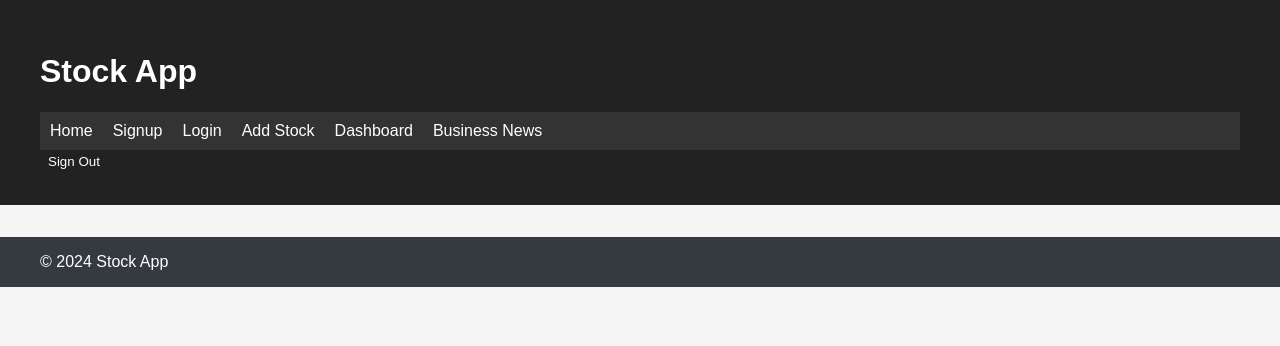
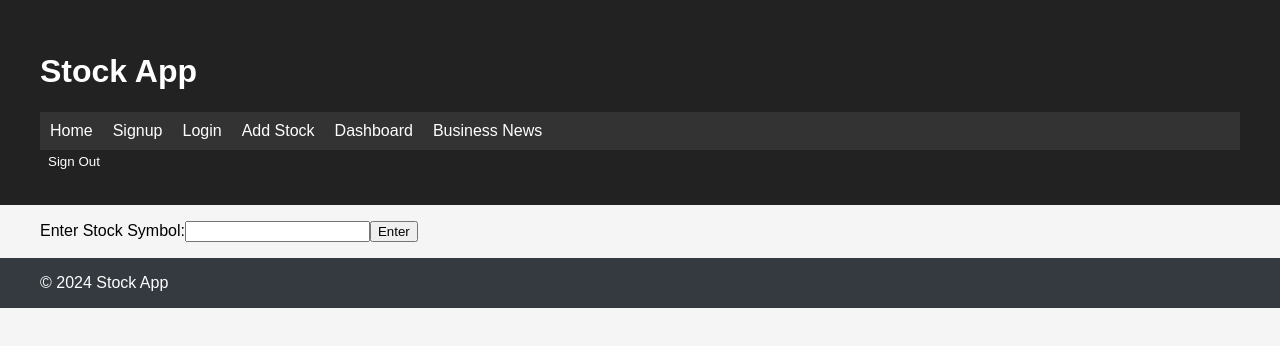
Before and after one commit to timxor/stock-market-app, a React (Create React App) app in the folder my-react-app/: page /businessnews in a window 1280 px wide. Shown: the top 346 px of the page. Built offline with nearby package versions, Linux system fonts and the light colour scheme; no server answers.

Commit message:
functionality for search stock news and outputting json

```diff
--- a/my-react-app/src/App.js
+++ b/my-react-app/src/App.js
@@ -32,6 +32,7 @@ function App() {
             <Route path="/signup" element={<SignUp />} />
             <Route path="/addstock" element={<AddStock />} />
             <Route path="/dashboard" element={<Dashboard />} />
+            <Route path="/businessnews" element={<BusinessNews />} />
           </Routes>
         </main>
         <footer className="footer bg-dark text-white text-center py-3">
--- a/my-react-app/src/components/NewsPage.js
+++ b/my-react-app/src/components/NewsPage.js
@@ -1,71 +1,33 @@
-/*import React, { useState, useEffect } from 'react';
+import React, { useState, useEffect } from 'react';
 import NewsDataService from '../services/news';
 
 const BusinessNews = () => {
-    const [topFiveData, setTopFiveData] = useState(null);
+  const [symbol, setSymbol] = useState('');
+  const [stockData, setStockData] = useState(null);
 
-    useEffect(() => {
-      const fetchTopFiveStocks = async () => {
-        try {
-          //const topFive = ["AAPL", "GOOGL", "META", "MSFT", "NVDA"];
-          const rawTopFiveData = await NewsDataService.getNewsDataAddStock("AAPL");
-          const parsedTopFiveData = parseTopFiveData(rawTopFiveData); // Parse the fetched data
-          setTopFiveData(parsedTopFiveData); // Set the parsed top five data in state
-        } catch (error) {
-          console.error('Error fetching or parsing top five data:', error);
-        }
-      };
-
-      fetchTopFiveStocks();
-    }, []);
-
-    // Function to parse the fetched top five data
-    const parseTopFiveData = (rawTopFiveData) => {
-      // add logic to parse the data
-      return rawTopFiveData; // Return the parsed data
-    };
-
-    return (
-      <div>
-        {top five}
-        {topFiveData && (
-          <ul>
-            {Object.entries(topFiveData).map(([symbol, data]) => (
-              <li key={symbol}>
-               <p>{symbol}: {JSON.stringify(data)}</p>
-              </li>
-            ))}
-          </ul>
-        )}
-      </div>
-    );
-  };
-
-  export default BusinessNews;*/
-
-import React, { useEffect, useState } from 'react';
-import NewsDataService from '../services/news';
-
-const BusinessNews = () => {
-  const [stockData, setStockData] = useState(null);
-  const symbol = "AAPL"; // Set the stock symbol you want to fetch data for
-
-  useEffect(() => {
-    const fetchStockData = async () => {
+  const handleSearch = async () => {
+    if (symbol.trim() !== '') {
       try {
         const rawStockData = await NewsDataService.getNewsDataAddStock(symbol);
-        setStockData(rawStockData); // Set the raw data in state
+        setStockData(rawStockData);
       } catch (error) {
-        console.error(`Error fetching data for symbol ${symbol}:`, error);
+        console.error(`Error fetching news data for symbol ${symbol}:`, error);
       }
-    };
-
-    fetchStockData();
-  }, [symbol]); // Add symbol to the dependency array
+    }
+  };
 
   return (
     <div>
-      {/* Display stock data */}
+      <label>
+        Enter Stock Symbol:
+        <input
+          type="text"
+          value={symbol}
+          onChange={(e) => setSymbol(e.target.value)}
+        />
+      </label>
+      <button onClick={handleSearch}>Enter</button>
+
       {stockData && (
         <div>
           <h2>{symbol}</h2>
--- a/my-react-app/src/services/news.js
+++ b/my-react-app/src/services/news.js
@@ -1,10 +1,10 @@
 //import React, { useEffect, useState } from 'react';
-const apiKey = "";
+const apiKey = "YGKZMNJ8NLX6DKRI";
 //const request = require('request');
 
 class NewsDataService {
   async getNewsDataAddStock (symbol) {
-    console.log('This is a message to be printed.');
+    console.log('debug print');
     let url = `https://www.alphavantage.co/query?function=NEWS_SENTIMENT&tickers=${symbol}&apikey=${apiKey}`;
 
     try {
@@ -14,7 +14,7 @@ class NewsDataService {
       console.log(data);
       return data;
     } catch (error) {
-      console.error(`Error fetching data for symbol ${symbol}:`, error);
+      console.error(`Error fetching news for symbol ${symbol}:`, error);
       throw error; // Rethrow the error for handling in the calling code
     }
   }
```
